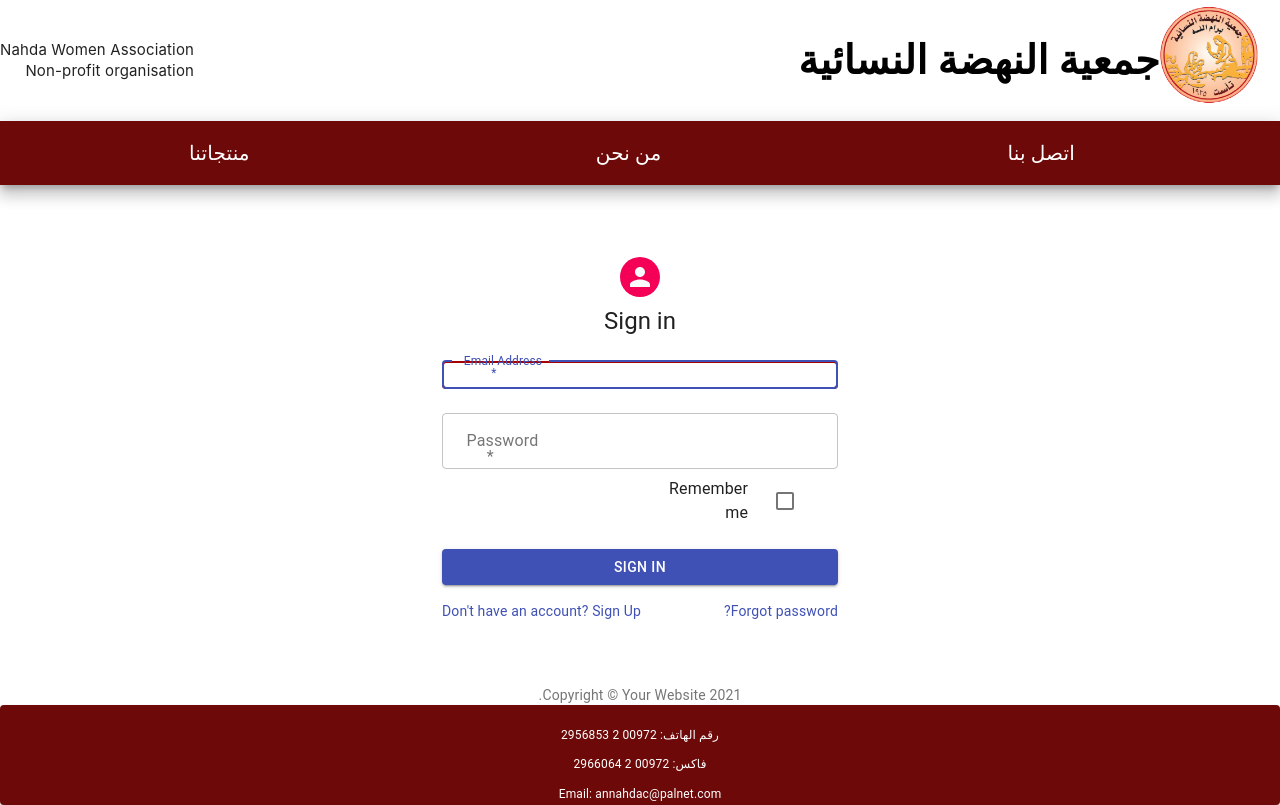
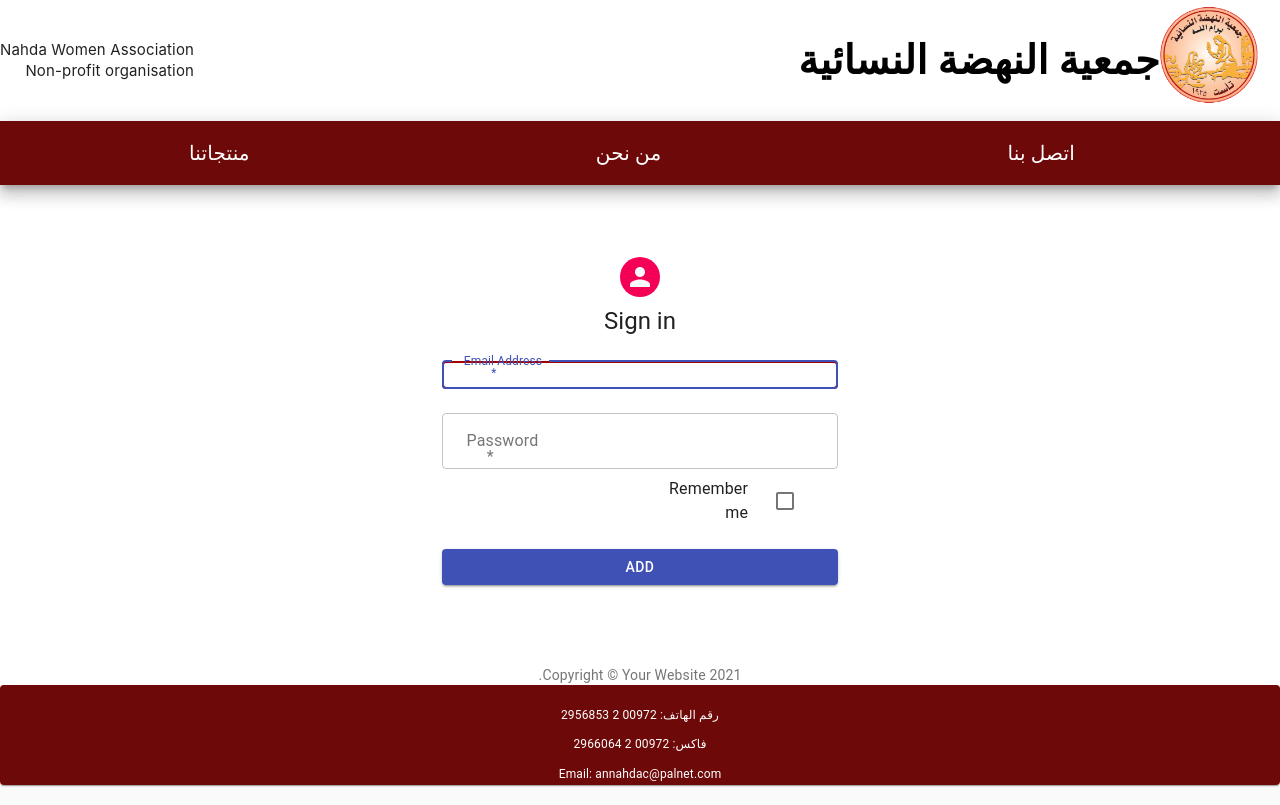
Before and after one commit to mutazzahdeh/MERN-PROJECT, a React (Create React App) app in the folder Project/client/: page /login in a window 1280 px wide. Built offline with nearby package versions, Linux system fonts and the light colour scheme.

Commit message:
AUTHDONE

```diff
--- a/Project/client/src/App.js
+++ b/Project/client/src/App.js
@@ -8,16 +8,9 @@ import {Aboutus} from "./views/Aboutus"
 import Navbar from './components/Navbar';
 import Footer from './components/Footer';
 import useStyles from './components/styles';
-import LoginForm from './components/LoginForm'
+import Admin from './views/Admin'
 import Show from './views/Show';
 import NewsScroll from './components/NewsScroll';
-
-
-
-
-
-
-
 
 function App() {
   const classes = useStyles();
@@ -32,7 +25,7 @@ function App() {
         <Main path="/show"></Main>
         <Aboutus path='/aboutus'></Aboutus>
         <Show path='/kalb'/>
-        <LoginForm path='/login'></LoginForm>
+        <Admin path='/login'></Admin>
       </Router>
       <Footer/>
   </div>
--- a/Project/client/src/components/LoginForm.js
+++ b/Project/client/src/components/LoginForm.js
@@ -1,5 +1,5 @@
 
-import React from 'react';
+import React, {useState} from 'react';
 import Avatar from '@material-ui/core/Avatar';
 import Button from '@material-ui/core/Button';
 import CssBaseline from '@material-ui/core/CssBaseline';
@@ -47,8 +47,20 @@ const useStyles = makeStyles((theme) => ({
   },
 }));
 
-export default function SignIn() {
+export default function LoginForm(props){
+    let {label7, label8,formFunction , buttonValue}=props
+
   const classes = useStyles();
+
+const [email, setEmail] = useState("")
+const [password, setPassword] = useState("")
+
+const submitHandler = (e) => {
+    e.preventDefault();
+    formFunction({email, password});
+}
+
+
 
   return (
     <Container component="main" maxWidth="xs">
@@ -60,8 +72,10 @@ export default function SignIn() {
         <Typography component="h1" variant="h5">
           Sign in
         </Typography>
-        <form className={classes.form} noValidate>
+        <form className={classes.form} noValidate onSubmit={submitHandler}>
           <TextField
+            onChange={e => setEmail(e.target.value)}
+            label = {label7}
             variant="outlined"
             margin="normal"
             required
@@ -73,6 +87,8 @@ export default function SignIn() {
             autoFocus
           />
           <TextField
+            onChange={e => setPassword(e.target.value)}
+            label ={label8}
             variant="outlined"
             margin="normal"
             required
@@ -94,9 +110,9 @@ export default function SignIn() {
             color="primary"
             className={classes.submit}
           >
-            Sign In
+            {buttonValue}
           </Button>
-          <Grid container>
+          {/* <Grid container>
             <Grid item xs>
               <Link href="#" variant="body2">
                 Forgot password?
@@ -107,7 +123,7 @@ export default function SignIn() {
                 {"Don't have an account? Sign Up"}
               </Link>
             </Grid>
-          </Grid>
+          </Grid> */}
         </form>
       </div>
       <Box mt={8}>
--- /dev/null
+++ b/Project/client/src/views/Admin.js
@@ -0,0 +1,40 @@
+import React, {useState } from 'react';
+import LoginForm from '../components/LoginForm';
+import axios from 'axios';
+import { navigate } from '@reach/router';
+
+const Admin = () => {
+
+    const [errors, setErrors] = useState([])
+    const [tasks, setTasks] = useState([])
+
+    const formFunction = (tasks) => {
+        axios.post("http://localhost:8000/api/login", tasks)
+        .then(res=>{
+            console.log(res.data)
+            setTasks(res.data);
+            navigate("/show")
+
+
+    })
+        .catch(err=>{
+            console.log(err.response)
+                const errorResponse = err.response.data.errors; // Get the errors from err.response.data
+                const errorArr = []; // Define a temp error array to push the messages in
+                for (const key of Object.keys(errorResponse)) { // Loop through all errors and get the messages
+                    errorArr.push(errorResponse[key].message)
+                }
+                // Set Errors
+                setErrors(errorArr);
+            })
+
+    }
+
+    return (
+        <div>
+            <LoginForm  label7="email" label8="password" formFunction={formFunction} error={errors} buttonValue="Add"></LoginForm>
+        </div>
+    )
+}
+
+export default Admin
```
Also changed, not shown: Project/client/src/components/Navbar.js (+1 -6 lines).
